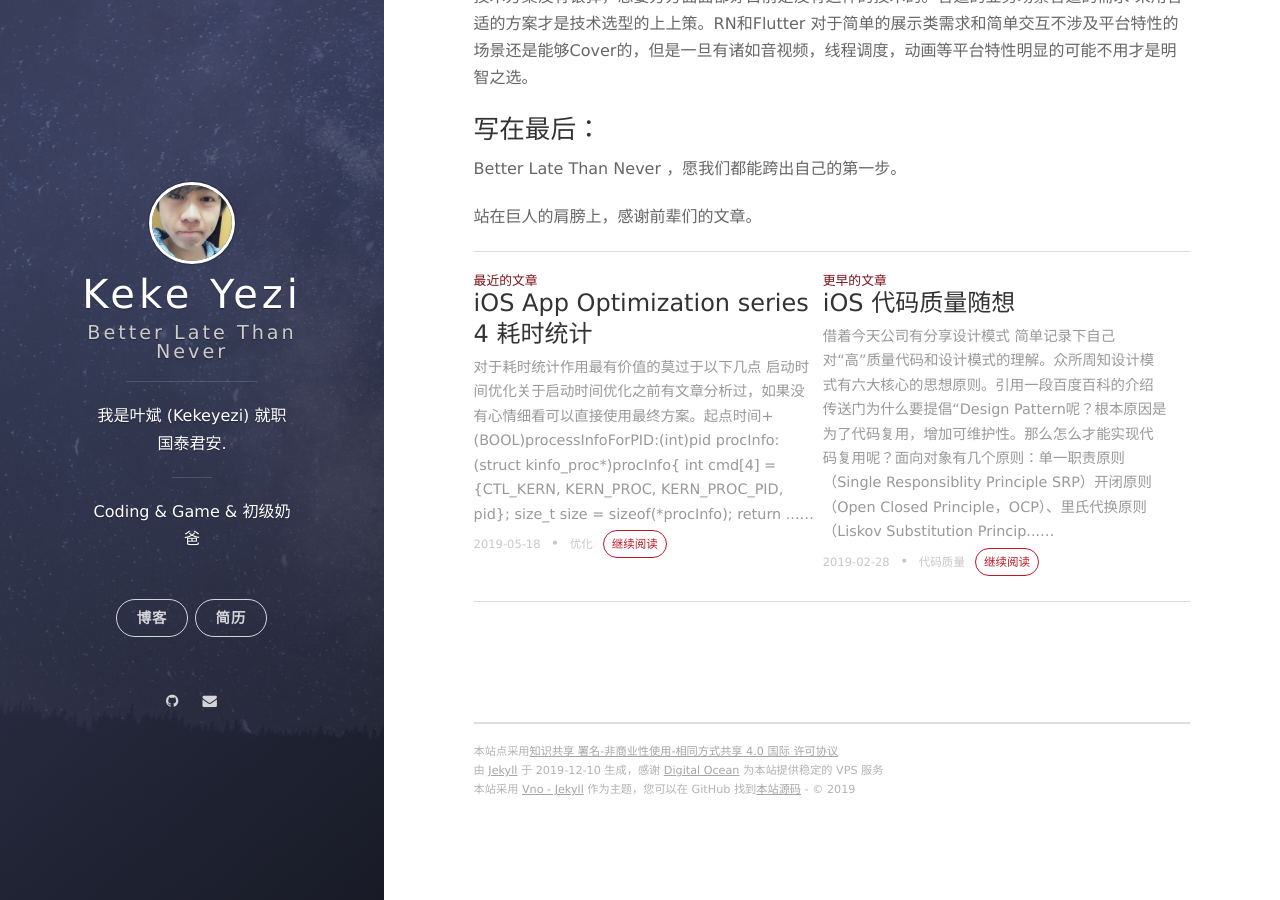
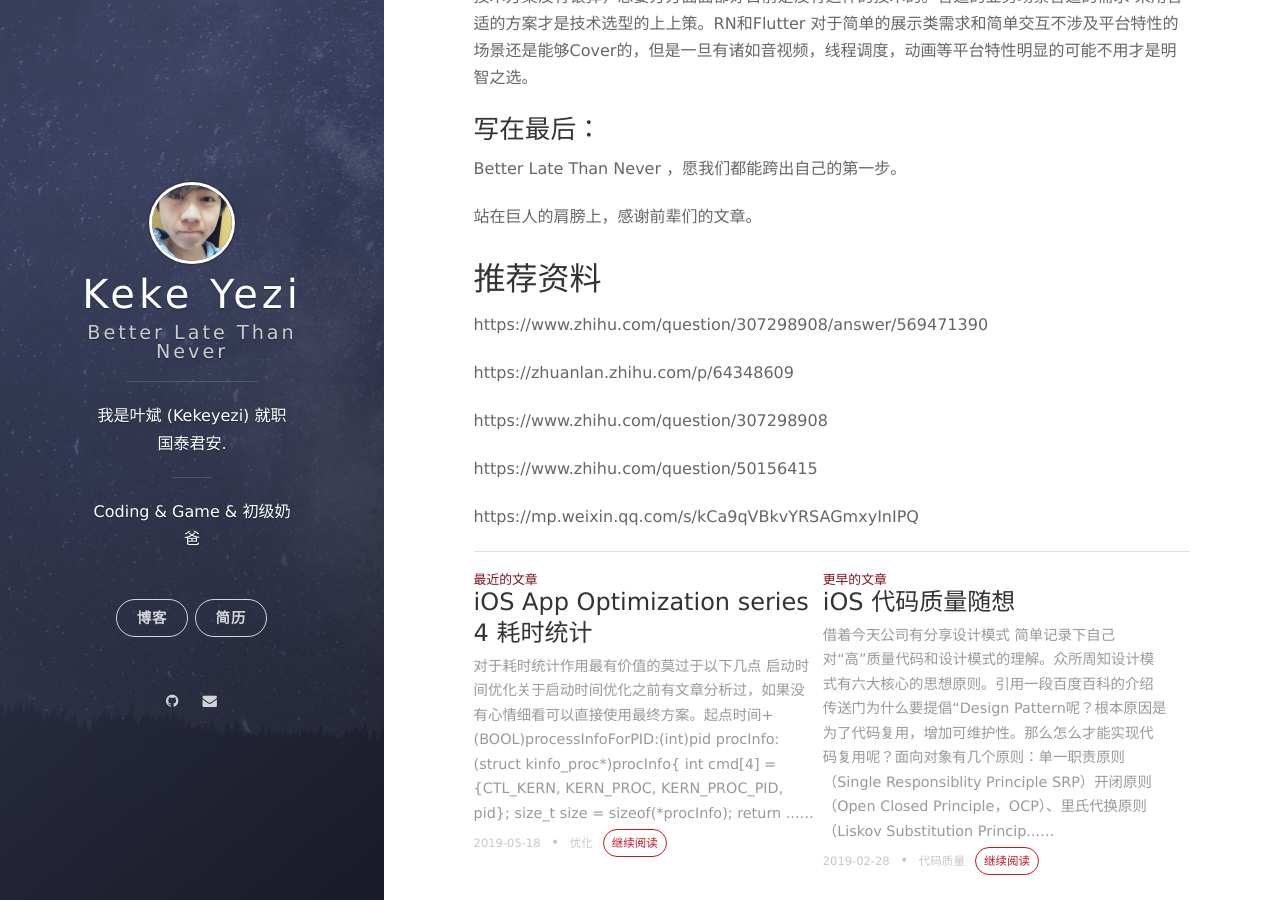
Before and after one commit to kekeYezi/kekeYezi.github.io, a Jekyll site: the page built from _posts/2019-04-21-iOS 对于跨平台的看法.markdown, in a window 1280 px wide and 900 px high, scrolled down 721 px. Built offline with Jekyll 4.4.1, drawn with Linux system fonts in a browser that asks for light colours; nearby versions of some CDN libraries.

Commit message:
增加推荐资料

```diff
--- a/_posts/2019-04-21-iOS 对于跨平台的看法.markdown
+++ b/_posts/2019-04-21-iOS 对于跨平台的看法.markdown
@@ -39,3 +39,19 @@ H5作为存在时间最久的跨平台方案目前也是各大公司作为跨平
 Better Late Than Never ，愿我们都能跨出自己的第一步。
 
 站在巨人的肩膀上，感谢前辈们的文章。
+
+
+
+
+
+## 推荐资料
+
+https://www.zhihu.com/question/307298908/answer/569471390
+
+https://zhuanlan.zhihu.com/p/64348609
+
+https://www.zhihu.com/question/307298908
+
+https://www.zhihu.com/question/50156415
+
+https://mp.weixin.qq.com/s/kCa9qVBkvYRSAGmxyInIPQ
```
